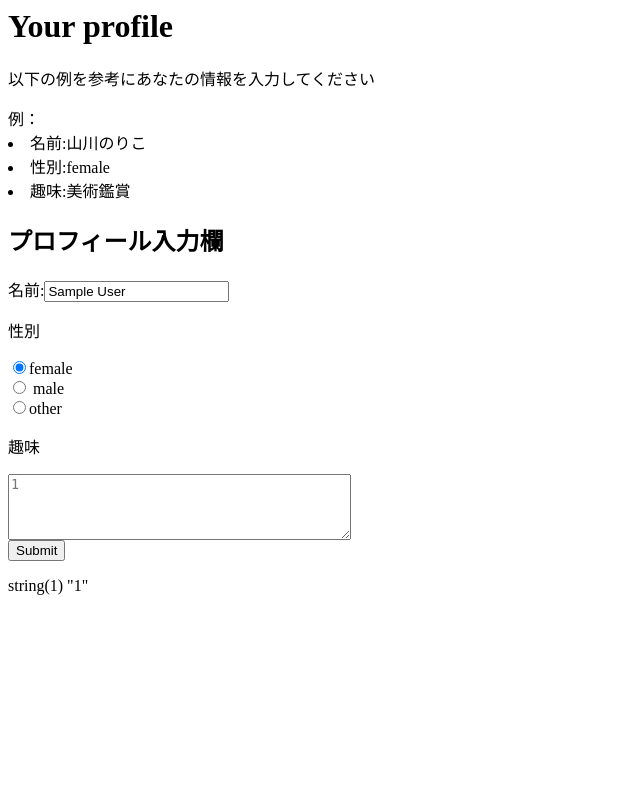
After one commit to yuriiwasaki/Camp-Challenge, a PHP site: page /ouyou7-2.php in a window 1280 px wide. The commit adds this page. Shown: the whole page, without its empty margins (0-640 px from the left). Run offline with PHP 8.4, Linux system fonts and the light colour scheme; the visitor is signed in with stand-in values (Sample User, id 1).

Commit message:
phpのデータ操作課題6~7

```diff
--- a/CampChallenge_PHP/005.PHPでのデータ操作/kiso6.php
+++ b/CampChallenge_PHP/005.PHPでのデータ操作/kiso6.php
@@ -7,10 +7,11 @@
     // アップロードされたファイルを移動する $_FILES [サーバに保存][一時保存のファイル][保存ファイル名]
     move_uploaded_file($_FILES['userfile']['tmp_name'], $file_name);
 
+
 //５．ファイルアップロード機能を作成してください。kiso5.htmlでフォーム作成
 //６．５で作成したプログラムに、ファイルの中身を読み込んで表示する機能を追加してください。
 
-//実行するとエラー
+//実行するとエラー 解消済
 //Warning: move_uploaded_file(upload.txt): failed to open stream: Permission denied in /Applications/XAMPP/xamppfiles/htdocs/challenge/CampChallenge_PHP/005.PHPでのデータ操作/kiso6.php on line 8
 
 //move_uploaded_file(): Unable to move '/Applications/XAMPP/xamppfiles/temp/phpPJ1BJD' to 'upload.txt' on line 8
--- /dev/null
+++ b/CampChallenge_PHP/005.PHPでのデータ操作/ouyou7-2.php
@@ -0,0 +1,51 @@
+<?php
+session_start();
+if(empty($_SESSION['name'])){
+
+    $_SESSION['name']=null;
+}
+if(empty($_SESSION['hobby'])){
+
+    $_SESSION['hobby'] =null;
+
+}
+
+?>
+<html lang ="ja">
+<head>
+    <meta charset="utf-8">
+    <title>プロフィールページ</title>
+</head>
+<body>
+
+        <h1>Your profile</h1>
+        <p>以下の例を参考にあなたの情報を入力してください</p>
+        <td>例：
+            <li>名前:山川のりこ
+            <li>性別:female
+            <li>趣味:美術鑑賞
+        </td>
+        <h2>プロフィール入力欄</h2>
+        <form action="ouyou7.php" method='post'>
+
+        名前:<input type="text" name="txtName" value="<?php echo $_SESSION['name']; ?>"> <br>
+        <p>性別</p>
+            <input type="radio" value="1" name="rdoSample" <?php if($_SESSION['gender'] =='1'){echo 'checked';} ?>>female<br>
+            <input type="radio" value="2" name="rdoSample"  <?php if($_SESSION['gender'] =='2'){echo 'checked';}?>> male<br>
+            <input type="radio" value="3" name="rdoSample" <?php if($_SESSION['gender'] =='3'){echo 'checked';}?> >other
+
+
+        <p>趣味</p>
+        <textarea name="mulText" cols="40" rows="4" placeholder="<?php print $_SESSION['hobby']; ?>"></textarea> <br>
+        <input type="submit" name="btnSubmit">
+        </form>
+
+        <!-- <form enctype="multipart/form-data" action="sample.php" method="post">
+        ファイル選択：<input name="userfile" type="file"/>
+        <input type="submit" name="btnSubmit">
+        </form> -->
+
+        <?php var_dump($_SESSION["gender"]); ?>
+
+</body>
+</html>
```
Also changed, not shown: CampChallenge_PHP/005.PHPでのデータ操作/ouyou7.php (added, +51 -0 lines).
